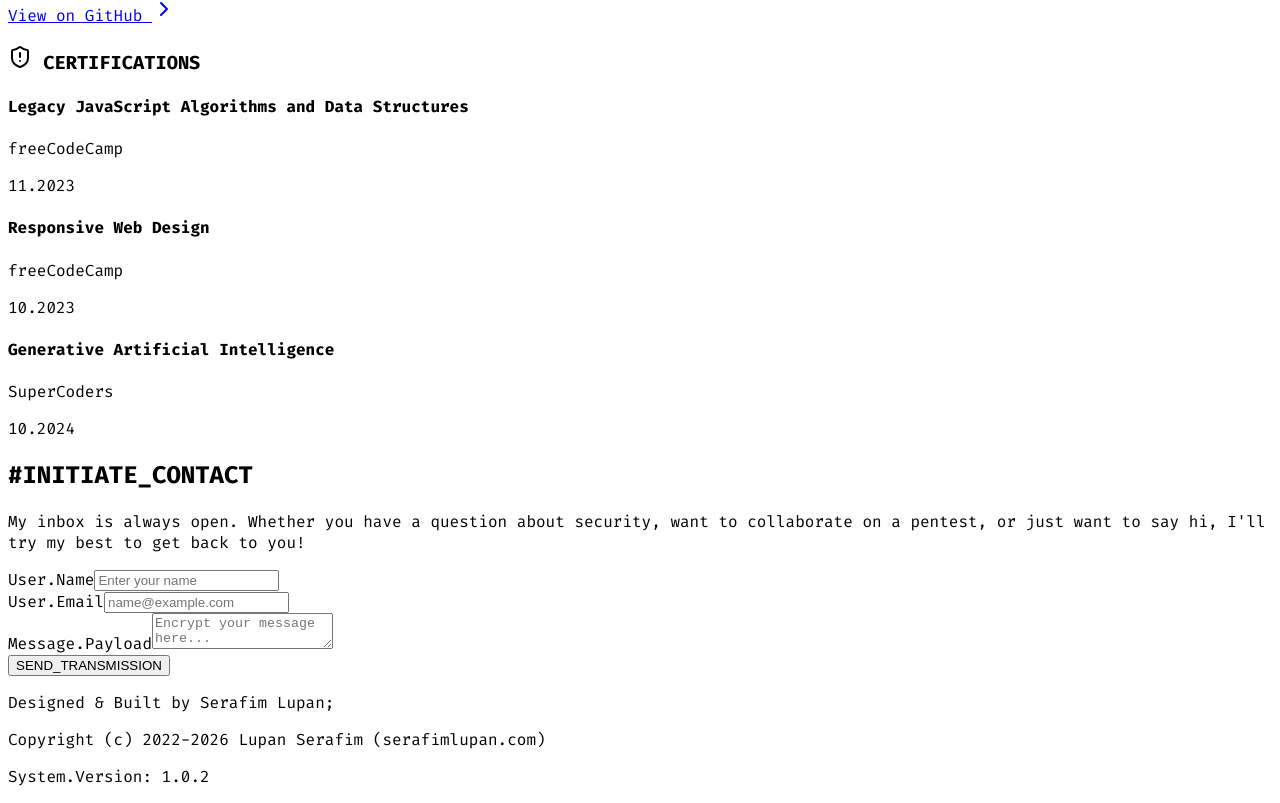
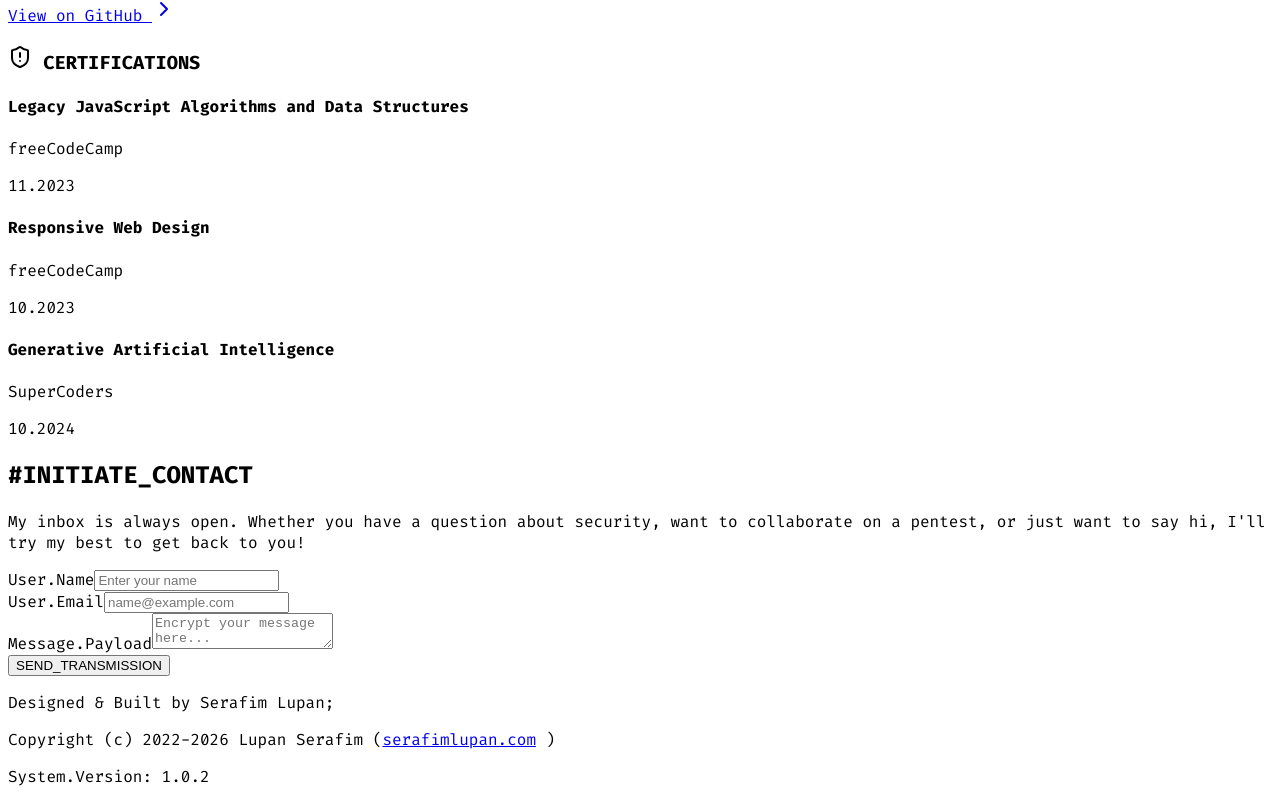
Before and after one commit to SerafimLupan/Serafim_Lupan-v2, a React (Vite) app in the folder client/: page / in a window 1280 px wide. Shown: the part 3087-3890 px from the top of the page. Built offline with nearby package versions, Linux system fonts and the light colour scheme; a web font is replaced by a local one.

Commit message:
Modify copyright text with hyperlink
Updated copyright notice to include a hyperlink.

```diff
--- a/client/src/pages/Home.tsx
+++ b/client/src/pages/Home.tsx
@@ -363,7 +363,7 @@ export default function Home() {
 
           <div className="mt-12 text-center text-gray-500 text-sm">
             <p>Designed & Built by Serafim Lupan;</p>
-            <p>Copyright (c) 2022-2026 Lupan Serafim (serafimlupan.com)</p>
+            <p>Copyright (c) 2022-2026 Lupan Serafim (<a href="https://serafimlupan.com">serafimlupan.com</a> )</p>
             <p className="mt-2 font-mono text-xs opacity-50">System.Version: 1.0.2</p>
           </div>
         </div>
```
